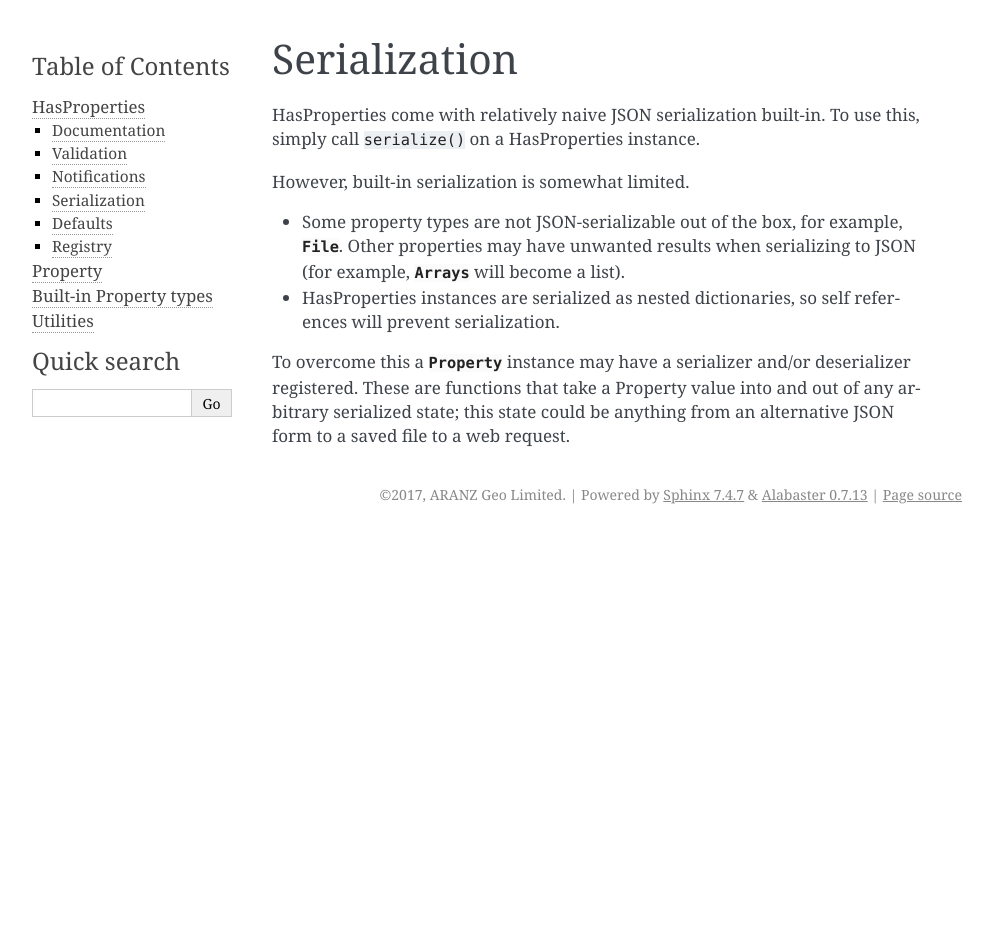
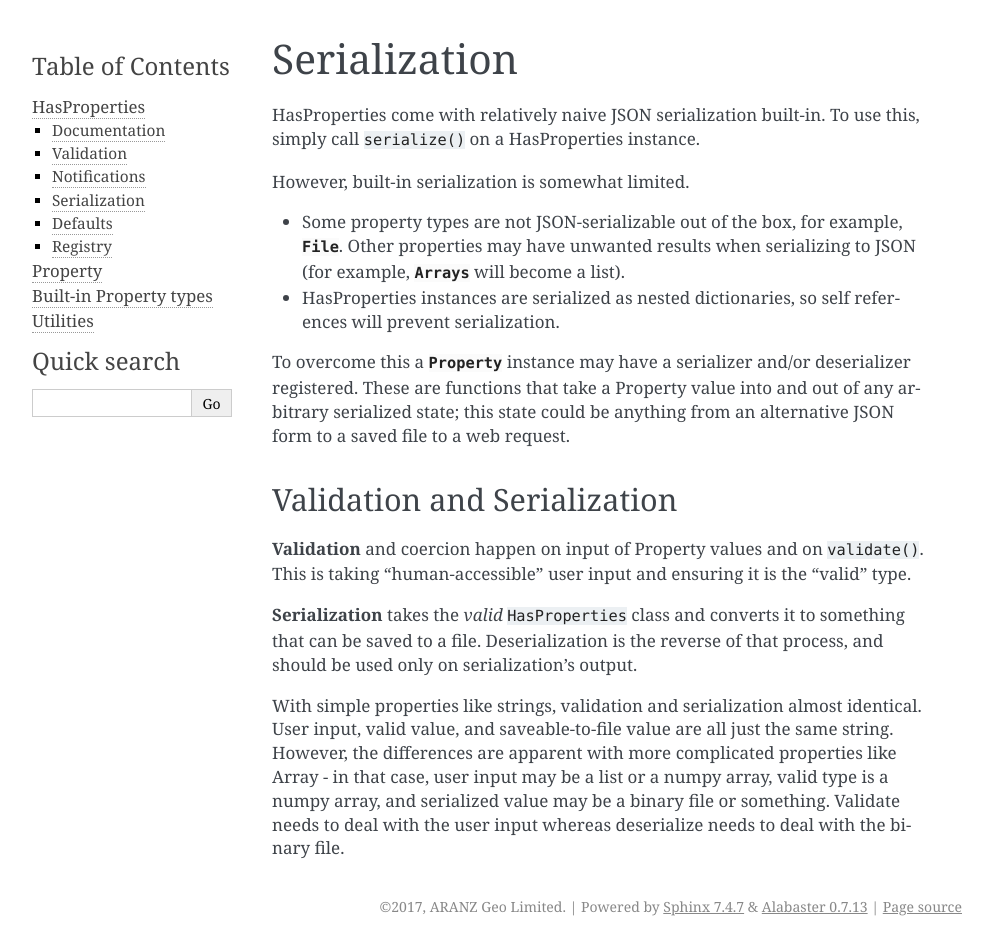
Before and after one commit to seequent/properties, a Sphinx documentation site: the page built from docs/content/serialization.rst, in a window 1280 px wide. Shown: the whole page, without its empty margins (148-1141 px from the left). Built offline with Sphinx 7.4.7, drawn with Linux system fonts in a browser that asks for light colours; before the commit the page ends 900 px from its top, so only the background shows below that.

Commit message:
Document serialization and validation
See also #211

```diff
--- a/docs/content/serialization.rst
+++ b/docs/content/serialization.rst
@@ -21,3 +21,22 @@ have a serializer and/or deserializer registered. These are functions
 that take a Property value into and out of any arbitrary serialized state;
 this state could be anything from an alternative JSON form to a saved file
 to a web request.
+
+Validation and Serialization
+----------------------------
+
+**Validation** and coercion happen on input of Property values and on
+:code:`validate()`. This is taking "human-accessible" user input and
+ensuring it is the "valid" type.
+
+**Serialization** takes the *valid* :code:`HasProperties` class and converts it to
+something that can be saved to a file. Deserialization is the reverse
+of that process, and should be used only on serialization's output.
+
+With simple properties like strings, validation and serialization
+almost identical. User input, valid value, and saveable-to-file value
+are all just the same string. However, the differences are apparent with
+more complicated properties like Array - in that case, user input may be
+a list or a numpy array, valid type is a numpy array, and serialized
+value may be a binary file or something. Validate needs to deal with the
+user input whereas deserialize needs to deal with the binary file.
```
